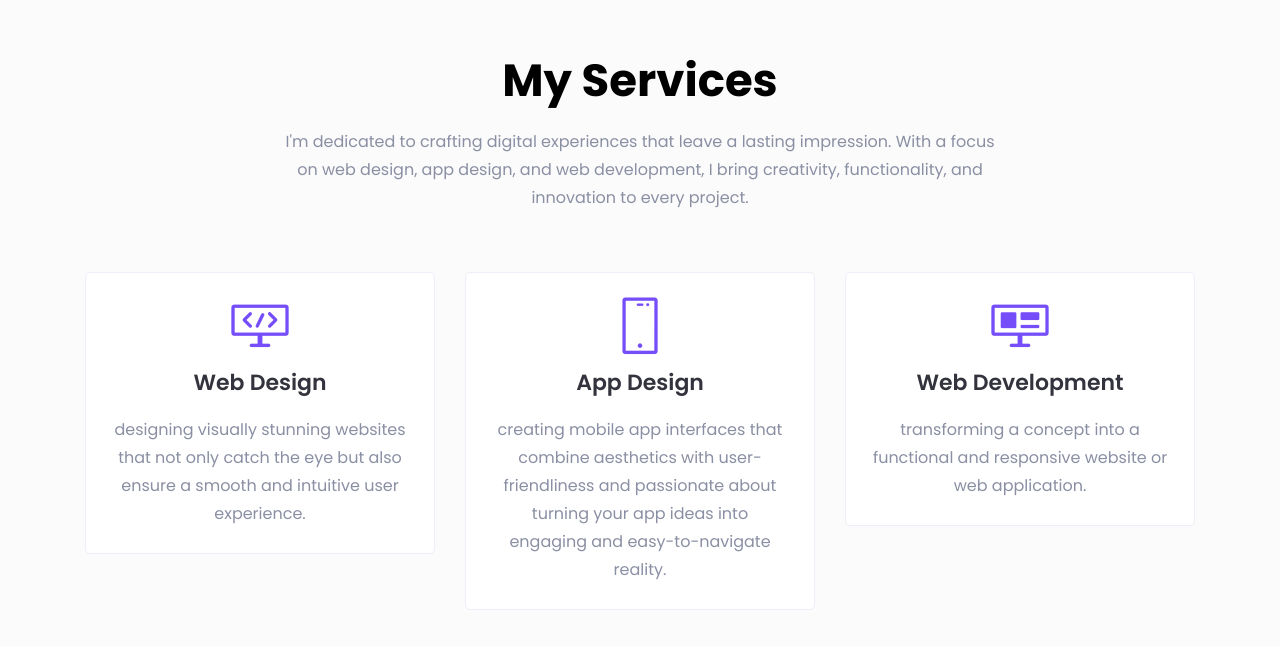
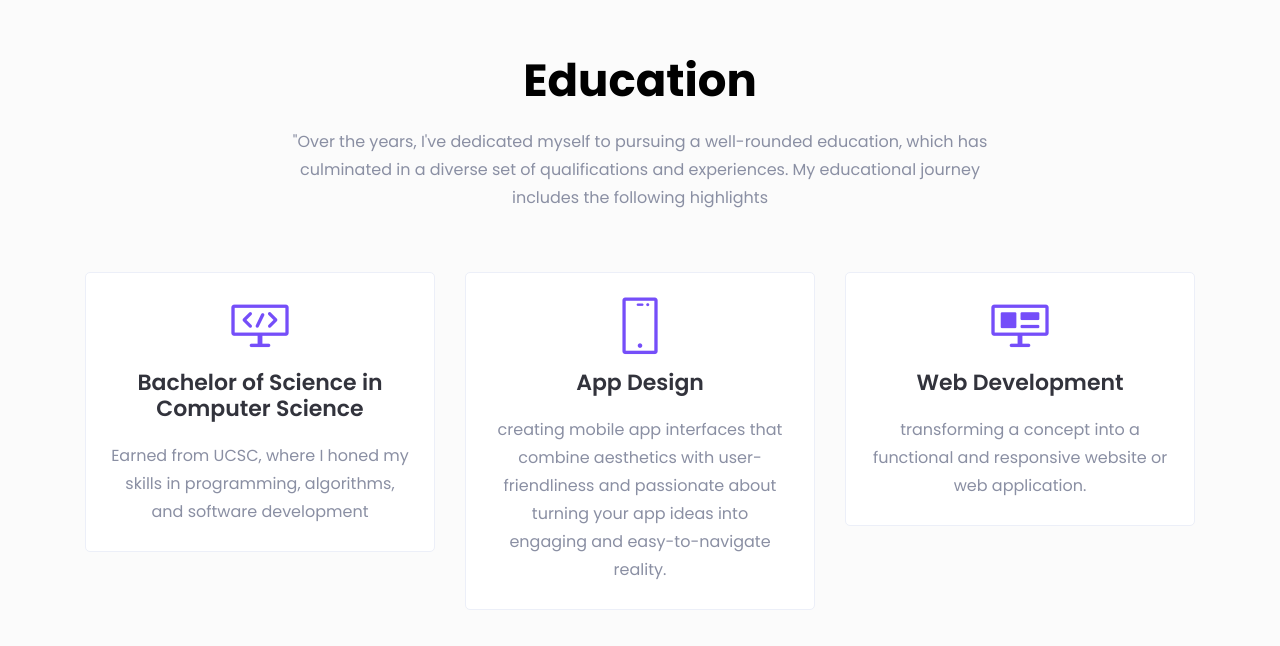
Before and after one commit to DasuniDewani/dasunidewani.github.io, a plain HTML site: page index.html in a window 1280 px wide. Shown: the part 1668-2314 px from the top of the page. Drawn offline with Linux system fonts and the light colour scheme; files whose address does not match are found by name.

Commit message:
Add education qualifications

```diff
--- a/index.html
+++ b/index.html
@@ -292,8 +292,11 @@
             <div class="row justify-content-center">
                 <div class="col-lg-8">
                     <div class="section-title text-center pb-30">
-                        <h2 class="title">My Services</h2>
-                        <p>I'm dedicated to crafting digital experiences that leave a lasting impression. With a focus on web design, app design, and web development, I bring creativity, functionality, and innovation to every project.</p>
+                        <h2 class="title">Education</h2>
+                        <p>"Over the years, I've dedicated myself to pursuing a well-rounded education,
+                            which has culminated in a diverse set of qualifications and experiences.
+                            My educational journey includes the following highlights
+                        </p>
                     </div>
                 </div>
             </div>
@@ -304,8 +307,8 @@
                             <i class="lni-code-alt"></i>
                         </div>
                         <div class="service-content">
-                            <h4 class="service-title"><a href="#">Web Design</a></h4>
-                            <p>designing visually stunning websites that not only catch the eye but also ensure a smooth and intuitive user experience.</p>
+                            <h4 class="service-title"><a href="#">Bachelor of Science in Computer Science</a></h4>
+                            <p>Earned from UCSC, where I honed my skills in programming, algorithms, and software development</p>
                         </div>
                     </div>
                 </div>
```
Also changed, not shown: assets/images/call-to-action.jpg (deleted), assets/images/favicon.png (deleted), assets/images/logo-2.png (deleted), assets/images/logo.png (deleted), assets/images/member.jpeg (added), assets/images/trainer.jpeg (added), 1 other file.
